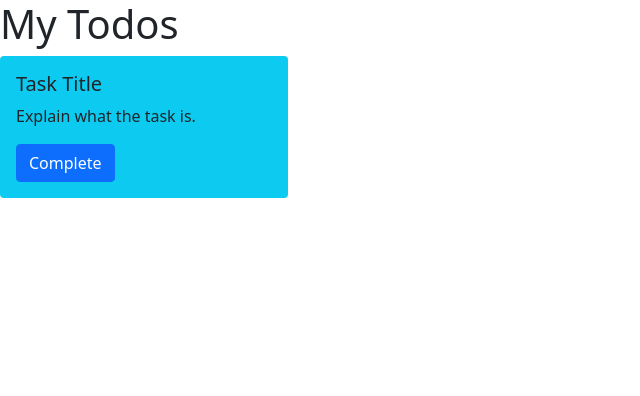
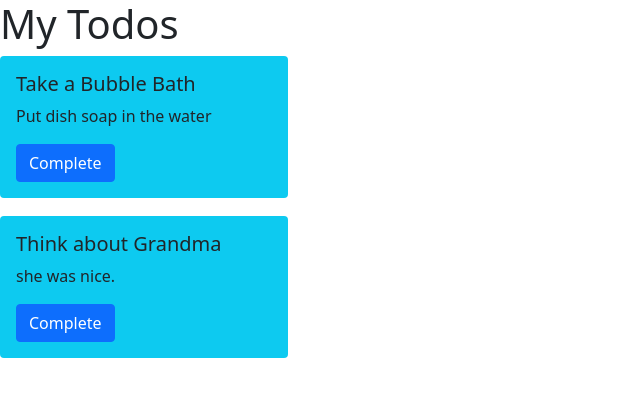
Before and after one commit to blakelinkd/react-todo, a React (Create React App) app: page / in a window 1280 px wide. Shown: the top 396 px of the page, without its empty margins (0-640 px from the left). Built offline with nearby package versions, Linux system fonts and the light colour scheme.

Commit message:
props
using props to update the cards.

```diff
--- a/src/App.js
+++ b/src/App.js
@@ -1,18 +1,14 @@
+import Todo from "./components/Todo";
+
 function App() {
   return (
     <div>
       <h1>My Todos</h1>
-      <div clasName="border-success" style={{ width: "18rem" }}>
-        <div className="card-body bg-info rounded">
-          <h5 className="card-title">Task Title</h5>
-          <p className="card-text">Explain what the task is.</p>
-          <div className="actions">
-            <a href="/" className="btn btn-primary">
-              Complete
-            </a>
-          </div>
-        </div>
-      </div>
+      <Todo
+        title="Take a Bubble Bath"
+        description="Put dish soap in the water"
+      />
+      <Todo title="Think about Grandma" description="she was nice." />
     </div>
   );
 }
--- a/src/components/Todo.js
+++ b/src/components/Todo.js
@@ -0,0 +1,18 @@
+function Todo(props) {
+  return (
+    <div
+      className="card-body bg-info rounded border-success"
+      style={{ width: "18rem", marginBottom: "18px" }}
+    >
+      <h5 className="card-title">{props.title}</h5>
+      <p className="card-text">{props.description}</p>
+      <div className="actions">
+        <a href="/" className="btn btn-primary">
+          Complete
+        </a>
+      </div>
+    </div>
+  );
+}
+
+export default Todo;
```
